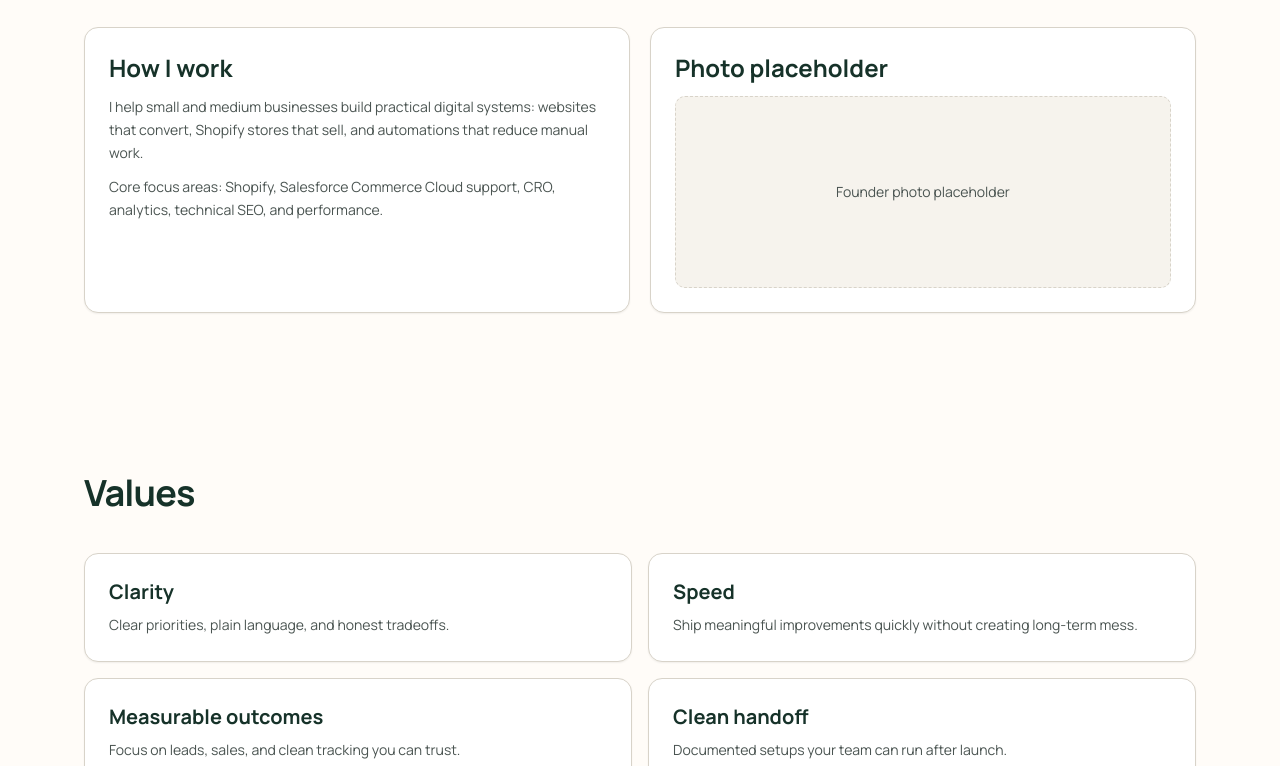
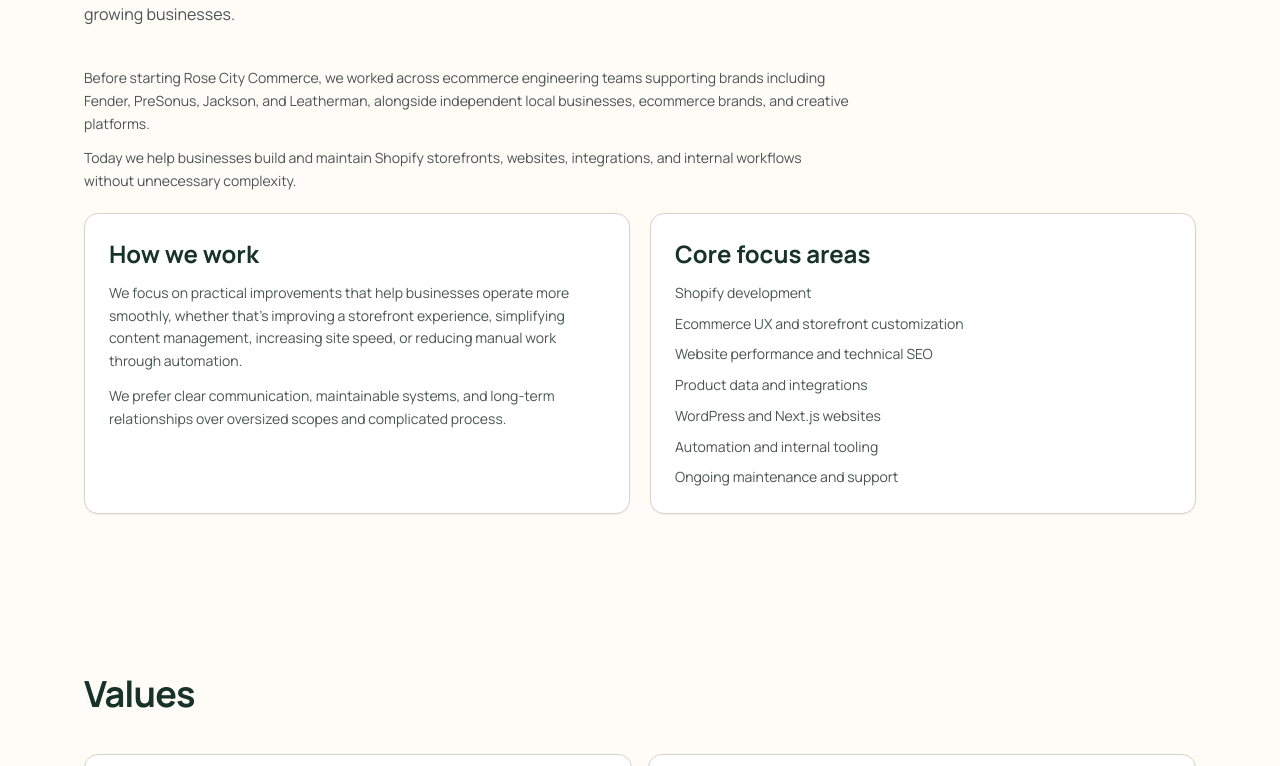
Before and after one commit to dcrawsh/rosecitycommerce, a Next.js app: page /about in a window 1280 px wide. Shown: the part 234-1000 px from the top of the page. Built offline with nearby package versions, Linux system fonts and the light colour scheme.

Commit message:
update about

```diff
--- a/app/about/page.tsx
+++ b/app/about/page.tsx
@@ -6,17 +6,22 @@
 export const metadata: Metadata = {
   title: "About",
   description:
-    "I am a senior eCommerce developer based in Portland helping small teams with websites, Shopify, automations, and tracking.",
+    "Rose City Commerce is a small Portland web and ecommerce studio building Shopify storefronts, websites, integrations, and practical digital systems.",
   keywords: ["Portland web developer", "Shopify developer Portland", "small business automation Portland"]
 };
 
 export default function AboutPage() {
   return (
     <>
-      <Section compactTop titleAs="h1" title="About" intro={aboutCopy.intro}>
+      <Section compactTop titleAs="h1" title={aboutCopy.headline} intro={aboutCopy.intro}>
+        <div className="mb-5 max-w-3xl space-y-3 text-sm leading-relaxed text-slate-700">
+          {aboutCopy.background.map((paragraph) => (
+            <p key={paragraph}>{paragraph}</p>
+          ))}
+        </div>
         <div className="grid gap-5 md:grid-cols-2">
           <article className="rounded-lg border border-border bg-white p-6 shadow-sm">
-            <h2 className="font-sans text-2xl font-bold text-forest-900">How I work</h2>
+            <h2 className="font-sans text-2xl font-bold text-forest-900">How we work</h2>
             {aboutCopy.howIWork.map((paragraph) => (
               <p key={paragraph} className="mt-3 text-sm leading-relaxed text-slate-700">
                 {paragraph}
@@ -24,10 +29,12 @@
             ))}
           </article>
           <article className="rounded-lg border border-border bg-white p-6 shadow-sm">
-            <h2 className="font-sans text-2xl font-bold text-forest-900">Photo placeholder</h2>
-            <div className="mt-3 flex h-48 items-center justify-center rounded-md border border-dashed border-border bg-paper-100 text-sm text-slate-700">
-              Founder photo placeholder
-            </div>
+            <h2 className="font-sans text-2xl font-bold text-forest-900">Core focus areas</h2>
+            <ul className="mt-3 space-y-2 text-sm leading-relaxed text-slate-700">
+              {aboutCopy.focusAreas.map((area) => (
+                <li key={area}>{area}</li>
+              ))}
+            </ul>
           </article>
         </div>
       </Section>
@@ -45,9 +52,9 @@
 
       <Section>
         <div className="rounded-lg border border-border bg-forest-900 p-8 text-paper-50">
-          <h2 className="font-sans text-3xl font-bold">Want to talk through your next project?</h2>
+          <h2 className="font-sans text-3xl font-bold">Want to talk through a project?</h2>
           <p className="mt-3 text-sm text-paper-50/90">
-            Send your site and goals. I will give you a practical recommendation.
+            Send us your site, goals, or current pain points and we’ll give you a practical recommendation.
           </p>
           <div className="mt-6">
             <Button href="/#free-audit" variant="secondary">
--- a/app/services/page.tsx
+++ b/app/services/page.tsx
@@ -20,7 +20,7 @@
       compactTop
       titleAs="h1"
       title="Services"
-      intro="Four practical ways I help small and medium Portland teams launch faster, sell more, and run smoother."
+      intro="Four practical ways we help small and medium Portland teams launch faster, sell more, and run smoother."
     >
       <div className="grid gap-5 md:grid-cols-2">
         {servicePackages.map((service) => (
--- a/components/AuditOffer.tsx
+++ b/components/AuditOffer.tsx
@@ -5,7 +5,7 @@
     <div className="rounded-lg border border-copper-500/35 bg-paper-100 p-6 shadow-sm">
       <h3 className="font-sans text-2xl font-bold text-forest-900">Need quick direction first?</h3>
       <p className="mt-2 max-w-2xl text-sm leading-relaxed text-slate-700">
-        Request a free 5-minute ecommerce audit and I will send practical next steps.
+        Request a free 5-minute ecommerce audit and we will send practical next steps.
       </p>
       <div className="mt-4 flex flex-wrap gap-3">
         <Button href="/#free-audit" variant="secondary">
--- a/components/ContactForm.tsx
+++ b/components/ContactForm.tsx
@@ -70,7 +70,7 @@
       <div className="rounded-lg border border-success/30 bg-white p-6 shadow-sm">
         <h3 className="font-sans text-xl font-bold text-forest-900">Thanks, your message is in.</h3>
         <p className="mt-2 text-sm text-slate-700">
-          I reply within 2 business days. If I am not a fit, I will say so.
+          We reply within 2 business days. If we are not a fit, we will say so.
         </p>
       </div>
     );
--- a/components/FinalCTA.tsx
+++ b/components/FinalCTA.tsx
@@ -5,7 +5,7 @@
     <div className="rounded-lg border border-border bg-forest-900 p-8 text-paper-50 shadow-md md:p-10">
       <h2 className="font-sans text-3xl font-bold">Need a digital partner for your next build?</h2>
       <p className="mt-3 max-w-2xl text-sm leading-relaxed text-paper-50/90">
-        You work directly with me. No layers, no handoffs, no bloated process.
+        You work directly with us. Small team, clear communication, and practical next steps.
       </p>
       <div className="mt-6 flex flex-wrap gap-3">
         <Button href="/#free-audit" variant="secondary">
--- a/components/FreeAuditSection.tsx
+++ b/components/FreeAuditSection.tsx
@@ -95,7 +95,7 @@
             <div className="rounded-md border border-success/35 bg-white p-5 shadow-sm">
               <p className="text-sm font-semibold text-forest-900">Thanks, your audit request is in.</p>
               <p className="mt-2 text-sm text-slate-700">
-                I reply within 2 business days with next steps and whether I am a good fit.
+                We reply within 2 business days with next steps and whether we are a good fit.
               </p>
             </div>
           ) : (
--- a/config/site.ts
+++ b/config/site.ts
@@ -2,7 +2,7 @@
   brandName: "Rose City Commerce",
   tagline: "Websites and digital tools for Portland businesses.",
   description:
-    "Rose City Commerce builds websites, ecommerce systems, and practical automations for small and medium Portland teams.",
+    "Rose City Commerce builds ecommerce storefronts, websites, and practical digital systems for businesses and creative teams in Portland and beyond.",
   url: "https://rosecitycommerce.com",
   location: "Portland, OR",
   serviceArea: ["Portland", "Beaverton", "Hillsboro", "Vancouver WA"],
--- a/data/copy/about.ts
+++ b/data/copy/about.ts
@@ -1,14 +1,40 @@
 export const aboutCopy = {
+  headline: "Small Portland team. Practical ecommerce and web systems.",
   intro:
-    "I’m a senior eCommerce developer based in Portland. Rose City Commerce is small and home-grown, and you work directly with me from start to finish.",
+    "We’re a small Portland-based web and ecommerce studio focused on building practical systems for growing businesses.",
+  background: [
+    "Before starting Rose City Commerce, we worked across ecommerce engineering teams supporting brands including Fender, PreSonus, Jackson, and Leatherman, alongside independent local businesses, ecommerce brands, and creative platforms.",
+    "Today we help businesses build and maintain Shopify storefronts, websites, integrations, and internal workflows without unnecessary complexity."
+  ],
   howIWork: [
-    "I help small and medium businesses build practical digital systems: websites that convert, Shopify stores that sell, and automations that reduce manual work.",
-    "Core focus areas: Shopify, Salesforce Commerce Cloud support, CRO, analytics, technical SEO, and performance."
+    "We focus on practical improvements that help businesses operate more smoothly, whether that’s improving a storefront experience, simplifying content management, increasing site speed, or reducing manual work through automation.",
+    "We prefer clear communication, maintainable systems, and long-term relationships over oversized scopes and complicated process."
+  ],
+  focusAreas: [
+    "Shopify development",
+    "Ecommerce UX and storefront customization",
+    "Website performance and technical SEO",
+    "Product data and integrations",
+    "WordPress and Next.js websites",
+    "Automation and internal tooling",
+    "Ongoing maintenance and support"
   ],
   values: [
-    { title: "Clarity", description: "Clear priorities, plain language, and honest tradeoffs." },
-    { title: "Speed", description: "Ship meaningful improvements quickly without creating long-term mess." },
-    { title: "Measurable outcomes", description: "Focus on leads, sales, and clean tracking you can trust." },
-    { title: "Clean handoff", description: "Documented setups your team can run after launch." }
+    {
+      title: "Clarity",
+      description: "Clear priorities, realistic recommendations, and straightforward communication."
+    },
+    {
+      title: "Practical speed",
+      description: "Move quickly where it matters without creating technical debt that causes problems later."
+    },
+    {
+      title: "Maintainable systems",
+      description: "Build setups that clients can realistically maintain and grow over time."
+    },
+    {
+      title: "Long-term thinking",
+      description: "We prefer durable solutions and ongoing relationships over quick one-off work."
+    }
   ]
 } as const;
--- a/data/copy/free-audit.ts
+++ b/data/copy/free-audit.ts
@@ -2,7 +2,7 @@
   eyebrow: "Free 5-minute audit",
   title: "Free 5-minute audit",
   description:
-    "Send your website and I will review it quickly for speed, conversion, SEO, and automation opportunities you can act on.",
+    "Send your website and we will review it quickly for speed, conversion, SEO, and automation opportunities you can act on.",
   bullets: [
     "Top conversion or lead-flow blockers",
     "Quick speed and technical SEO check",
--- a/data/copy/local-pages.ts
+++ b/data/copy/local-pages.ts
@@ -3,7 +3,7 @@
     title: "Portland websites for small businesses",
     intro: "Fast, clear websites that help local teams get more qualified leads without agency overhead.",
     body:
-      "I build marketing sites, service pages, and conversion-focused landing pages for Portland, Beaverton, Hillsboro, and Vancouver WA businesses.",
+      "We build marketing sites, service pages, and conversion-focused landing pages for Portland, Beaverton, Hillsboro, and Vancouver WA businesses.",
     list: [
       "Lead-focused page structure",
       "Forms and scheduling integration",
@@ -15,7 +15,7 @@
     title: "Shopify developer Portland",
     intro: "Senior Shopify support for Portland brands that need practical execution and clear communication.",
     body:
-      "I help teams with new Shopify builds, store upgrades, migrations, merchandising improvements, checkout fixes, and conversion-focused analytics setup.",
+      "We help teams with new Shopify builds, store upgrades, migrations, merchandising improvements, checkout fixes, and conversion-focused analytics setup.",
     list: [
       "Theme architecture and section builds",
       "Collection and product merchandising",
@@ -25,7 +25,7 @@
   },
   automation: {
     title: "Portland small business automation",
-    intro: "Set it up once, then let it run. I build simple automations that remove repetitive admin work.",
+    intro: "Set it up once, then let it run. We build simple automations that remove repetitive admin work.",
     body:
       "Typical flow: website form -> email list -> task creation in Asana/Jira -> Slack notification -> clear follow-up ownership.",
     list: [
--- a/data/faqs.ts
+++ b/data/faqs.ts
@@ -1,8 +1,8 @@
 export const faqs = [
   {
-    question: "Do you work as a solo consultant or with agencies?",
+    question: "Do you work directly with businesses or with agencies?",
     answer:
-      "Both. I can lead projects directly or integrate into your existing agency and internal team model."
+      "Both. We can lead projects directly or work alongside your existing agency and internal team."
   },
   {
     question: "What platforms do you support?",
@@ -17,7 +17,7 @@
   {
     question: "Do you handle design too?",
     answer:
-      "I handle UX and conversion-focused interface improvements. For full visual design systems, I can collaborate with your designer or partner studio."
+      "We handle UX and conversion-focused interface improvements. For full visual design systems, we can collaborate with your designer or partner studio."
   },
   {
     question: "How are projects priced?",
```
